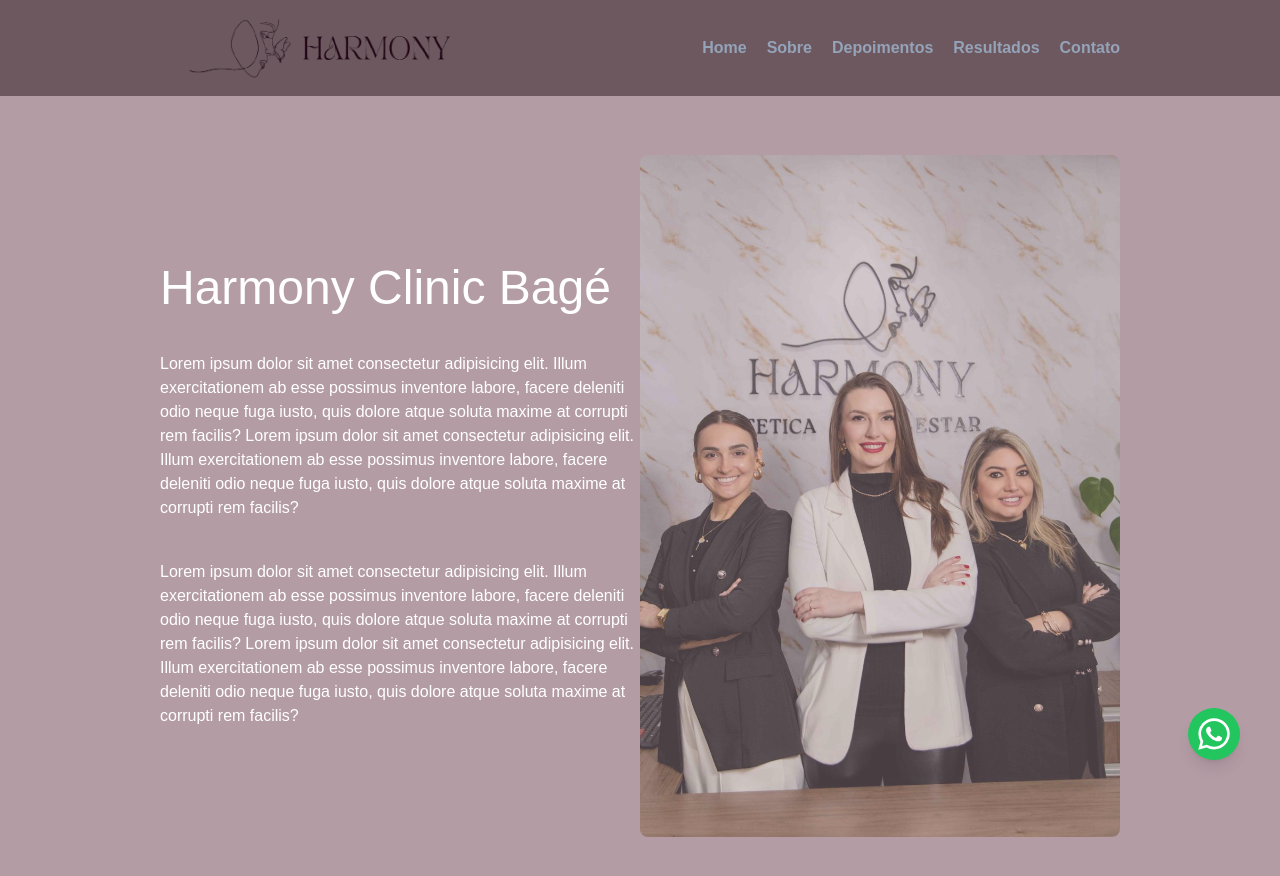
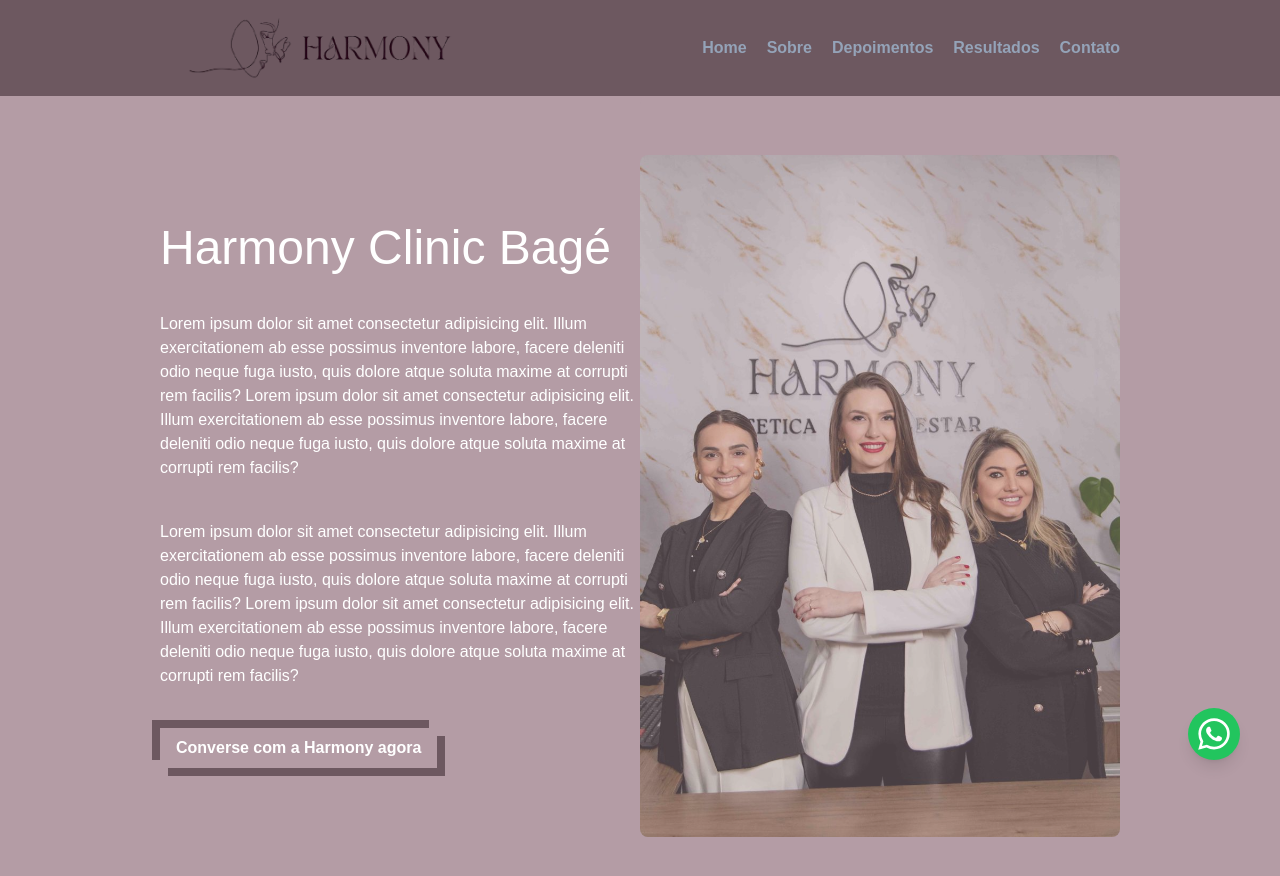
Before and after one commit to Cristhian-Shr/harmony-clinic, a Next.js app: page / in a window 1280 px wide. Shown: the top 876 px of the page. Built offline with nearby package versions, Linux system fonts and the light colour scheme.

Commit message:
componente tooltip, ajuste em botao whatsapp

```diff
--- a/src/app/components/mainComponents/about.tsx
+++ b/src/app/components/mainComponents/about.tsx
@@ -1,5 +1,6 @@
 import Image from "next/image";
 import harmony from "../../../../public/profissionais/equipe01.jpeg";
+import CallToActionBtn from "../systemsComponents/callToActionBtn";
 
 const About: React.FC = ({}) => {
   return (
@@ -24,6 +25,7 @@
           deleniti odio neque fuga iusto, quis dolore atque soluta maxime at
           corrupti rem facilis?
         </p>
+        <CallToActionBtn />
       </div>
       <div className="lg:w-1/2 flex flex-col items-center justify-center relative">
         <Image
--- /dev/null
+++ b/src/app/components/systemsComponents/callToActionBtn.tsx
@@ -0,0 +1,12 @@
+const CallToActionBtn: React.FC = ({}) => {
+  return (
+    <section className="pt-10">
+      <button className="cursor-pointer bg-customMarron2 px-4 py-2 active:translate-x-0.5 active:translate-y-0.5
+      shadow-[0.5rem_0.5rem_#6d5860,-0.5rem_-0.5rem_#6d5860] transition font-semibold">
+        Converse com a Harmony agora
+      </button>
+    </section>
+  );
+};
+
+export default CallToActionBtn;
--- a/src/components/ui/tooltip.tsx
+++ b/src/components/ui/tooltip.tsx
@@ -20,7 +20,7 @@
       ref={ref}
       sideOffset={sideOffset}
       className={cn(
-        "z-50 overflow-hidden rounded-md bg-primary px-3 py-1.5 text-xs text-primary-foreground animate-in fade-in-0 zoom-in-95 data-[state=closed]:animate-out data-[state=closed]:fade-out-0 data-[state=closed]:zoom-out-95 data-[side=bottom]:slide-in-from-top-2 data-[side=left]:slide-in-from-right-2 data-[side=right]:slide-in-from-left-2 data-[side=top]:slide-in-from-bottom-2",
+        "z-50 overflow-hidden rounded-md bg-white px-3 py-1.5 text-xs text-slate-700 font-semibold animate-in fade-in-0 zoom-in-95 data-[state=closed]:animate-out data-[state=closed]:fade-out-0 data-[state=closed]:zoom-out-95 data-[side=bottom]:slide-in-from-top-2 data-[side=left]:slide-in-from-right-2 data-[side=right]:slide-in-from-left-2 data-[side=top]:slide-in-from-bottom-2",
         className
       )}
       {...props}
```
